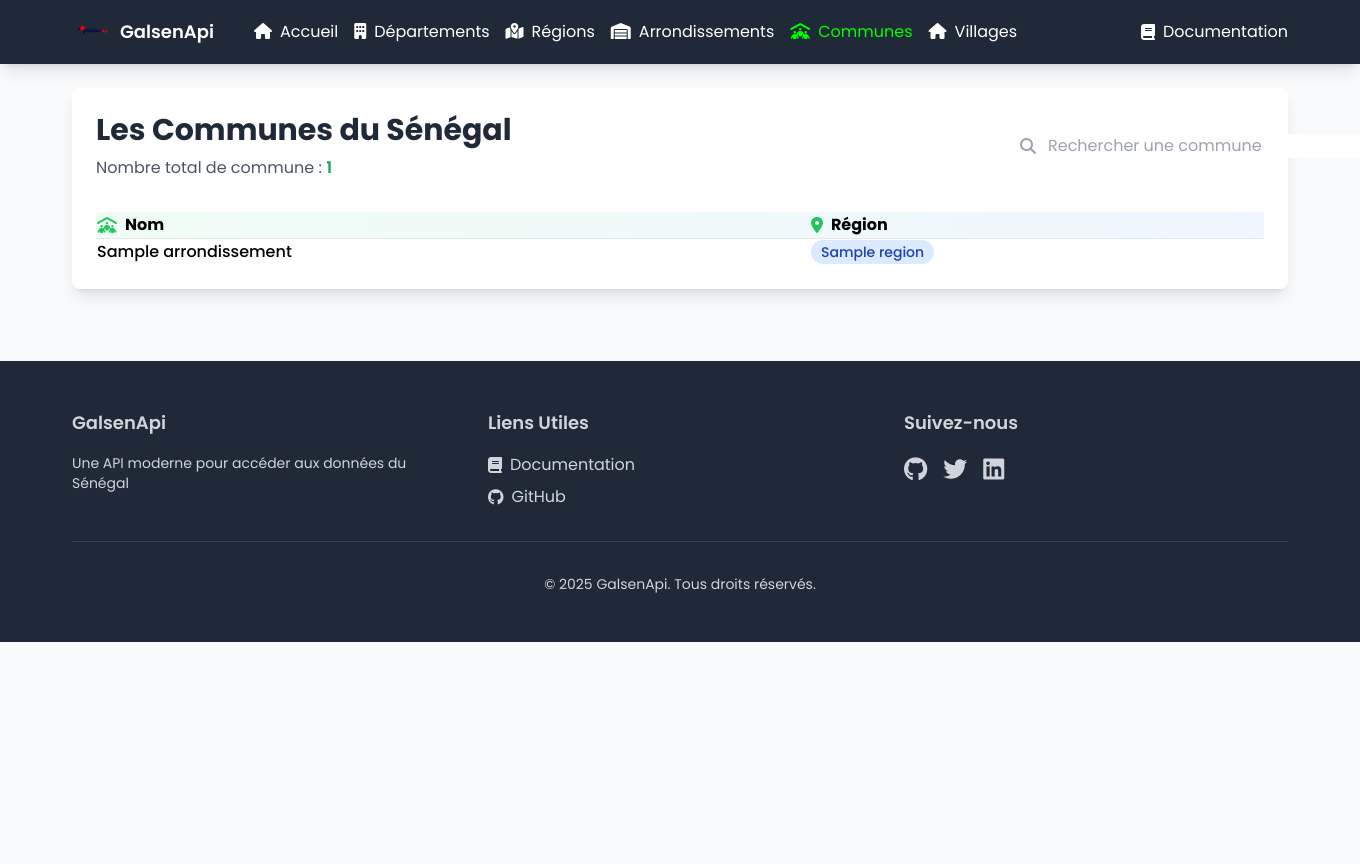
After one commit to sibylassana95/GalsenAPi, a Django app: template templates/commune.html in a window 1360 px wide. The commit adds this page. Run offline with Django 4.2, Linux system fonts and the light colour scheme; the template is opened without the code that fills it: most values are stand-ins (such as "Sample title", 1, 10 or a date in 2020); some libraries are stand-ins or nearby versions.

Commit message:
ajoute les modèles Arrondissement et Commune, les serializers correspondants, les routes API, et la page de gestion des communes

```diff
--- a/app/urls.py
+++ b/app/urls.py
@@ -8,6 +8,8 @@ urlpatterns = [
     path('departement/', views.departement_view, name='departement'),
     path('region/', views.region_view, name='region'),
     path('village/', views.village_view, name='village'),
+    path('arrondissement/', views.arrondissement_view, name='arrondissement'),
+    path('commune/', views.commune_view, name='commune'),
 
 
     path('api/pays/', views.PaysList.as_view(), name='pays_list'),
@@ -17,4 +19,8 @@ urlpatterns = [
     path('api/regions/<int:pk>/', views.RegionsDetail.as_view(), name='regions_detail'),
     path('api/villages/', views.VillageList.as_view(), name='villages_list'),
     path('api/villages/<int:pk>/', views.VillageDetail.as_view(), name='villages_detail'),
+    path('api/arrondissements/', views.ArrondissementList.as_view(), name='arrondissements_list'),
+    path('api/arrondissements/<int:pk>/', views.ArrondissementDetail.as_view(), name='arrondissements_detail'),
+    path('api/communes/', views.CommuneList.as_view(), name='communes_list'),
+    path('api/communes/<int:pk>/', views.CommuneDetail.as_view(), name='communes_detail'),
 ]
--- a/templates/base.html
+++ b/templates/base.html
@@ -106,9 +106,16 @@
                             <a href="{% url 'region' %}" class="nav-link link {% if 'region' in request.path %}active{% endif %}">
                                 <i class="fas fa-map-marked-alt mr-2"></i>Régions
                             </a>
+                            <a href="{% url 'arrondissement' %}" class="nav-link link block {% if 'arrondissement' in request.path %}active{% endif %}">
+                                <i class="fa-solid fa-warehouse mr-2"></i>Arrondissements
+                            </a>
+                            <a href="{% url 'commune' %}" class="nav-link link block {% if 'commune' in request.path %}active{% endif %}">
+                                <i class="fa-solid fa-people-roof mr-2"></i>Communes
+                            </a>
                             <a href="{% url 'village' %}" class="nav-link link {% if 'village' in request.path %}active{% endif %}">
                                 <i class="fas fa-home mr-2"></i>Villages
                             </a>
+
                         </div>
                     </div>
                 </div>
@@ -135,6 +142,12 @@
                 </a>
                 <a href="{% url 'region' %}" class="nav-link link block {% if 'region' in request.path %}active{% endif %}">
                     <i class="fas fa-map-marked-alt mr-2"></i>Régions
+                </a>
+                <a href="{% url 'arrondissement' %}" class="nav-link link block {% if 'arrondissement' in request.path %}active{% endif %}">
+                    <i class="fas fa-map-marked-alt mr-2"></i>Arrondissements
+                </a>
+                <a href="{% url 'commune' %}" class="nav-link link block {% if 'commune' in request.path %}active{% endif %}">
+                    <i class="fas fa-map-marked-alt mr-2"></i>Communes
                 </a>
                 <a href="{% url 'village' %}" class="nav-link link block {% if 'village' in request.path %}active{% endif %}">
                     <i class="fas fa-home mr-2"></i>Villages
--- /dev/null
+++ b/templates/commune.html
@@ -0,0 +1,113 @@
+{% extends 'base.html' %}
+{% block content %}
+<div class="bg-white rounded-lg shadow-lg p-6" data-aos="fade-up">
+    <div class="mb-8">
+        <div class="flex flex-col md:flex-row md:items-center md:justify-between gap-4 mb-6">
+            <div>
+                <h1 class="text-3xl font-bold text-gray-800 mb-2">Les Communes du Sénégal</h1>
+                <p class="text-gray-600">Nombre total de commune : <span class="font-semibold text-green-600" id="total-count">{{ data|length }}</span></p>
+            </div>
+            <div class="w-full md:w-64">
+                <div class="relative">
+                    <input type="search" id="search-input" placeholder="Rechercher une commune"
+                           class="search-input pl-10" autocomplete="off">
+                    <i class="fas fa-search absolute left-3 top-1/2 transform -translate-y-1/2 text-gray-400"></i>
+                </div>
+            </div>
+        </div>
+    </div>
+
+    <div class="overflow-x-auto" data-aos="fade-up" data-aos-delay="200">
+        <table class="min-w-full divide-y divide-gray-200">
+            <thead>
+                <tr class="bg-gradient-to-r from-green-50 to-blue-50">
+                    <th class="table-header">
+                        <div class="flex items-center">
+                        <i class="fa-solid fa-people-roof text-green-500 mr-2"></i> Nom
+                        </div>
+                    </th>
+                    <th class="table-header">
+                        <div class="flex items-center">
+                            <i class="fas fa-map-marker-alt mr-2 text-green-500"></i>Région
+                        </div>
+                    </th>
+                </tr>
+            </thead>
+            <tbody class="bg-white divide-y divide-gray-200" id="commune-table">
+                {% for commune in data %}
+                <tr class="hover:bg-gray-50 transition-all duration-200 commune-row">
+                    <td class="table-cell font-medium">{{ commune.nom }}</td>
+                    <td class="table-cell">
+                        <span class="inline-flex items-center px-2.5 py-0.5 rounded-full text-sm font-medium bg-blue-100 text-blue-800">
+                            {{ commune.region }}
+                        </span>
+                    </td>
+                </tr>
+                {% endfor %}
+            </tbody>
+        </table>
+        <div id="no-results" class="hidden py-8 text-center">
+            <div class="inline-flex items-center px-4 py-2 rounded-md bg-yellow-50 text-yellow-800">
+                <i class="fas fa-exclamation-circle mr-2"></i>
+                Aucune commune trouvé
+            </div>
+        </div>
+    </div>
+</div>
+
+<script>
+document.addEventListener('DOMContentLoaded', function() {
+    const searchInput = document.getElementById('search-input');
+    const communeTable = document.getElementById('commune-table');
+    const noResults = document.getElementById('no-results');
+    const totalCount = document.getElementById('total-count');
+    const rows = document.querySelectorAll('.commune-row');
+
+    function filtercommune(searchTerm) {
+        let visibleCount = 0;
+        searchTerm = searchTerm.toLowerCase();
+
+        rows.forEach(row => {
+            const communeName = row.querySelector('td:first-child').textContent.toLowerCase();
+            const regionName = row.querySelector('td:nth-child(2)').textContent.toLowerCase();
+
+            if (communeName.includes(searchTerm) || regionName.includes(searchTerm)) {
+                row.classList.remove('hidden');
+                visibleCount++;
+            } else {
+                row.classList.add('hidden');
+            }
+        });
+
+        totalCount.textContent = visibleCount;
+        noResults.classList.toggle('hidden', visibleCount > 0);
+    }
+
+    searchInput.addEventListener('input', (e) => {
+        filtercommune(e.target.value);
+    });
+
+    // Animation des lignes au chargement
+    rows.forEach((row, index) => {
+        row.style.animation = `fadeIn 0.5s ease-out ${index * 0.0}s forwards`;
+    });
+});
+</script>
+
+<style>
+@keyframes fadeIn {
+    from {
+        opacity: 0;
+        transform: translateY(10px);
+    }
+    to {
+        opacity: 1;
+        transform: translateY(0);
+    }
+}
+
+.commune-row {
+    opacity: 0;
+}
+</style>
+{% endblock %}
```
Also changed, not shown: app/serializers.py (+13 -1 lines), app/views.py (+90 -3 lines), templates/arrondissement.html (added, +113 -0 lines), app/migrations/0002_arrondissement_commune.py (added), 1 other file.
